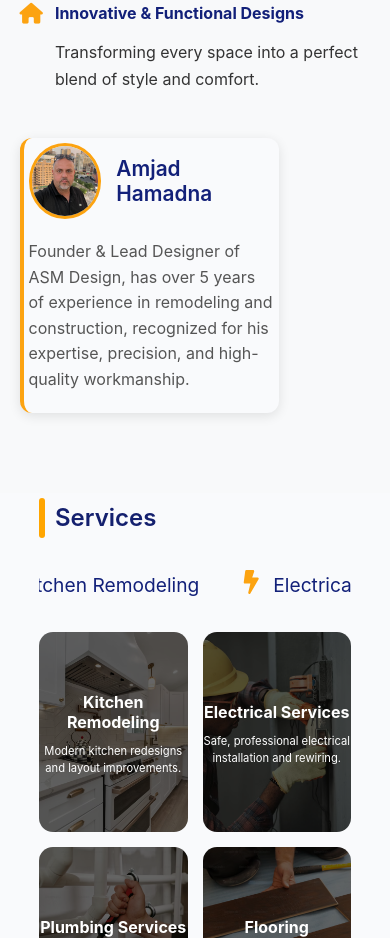
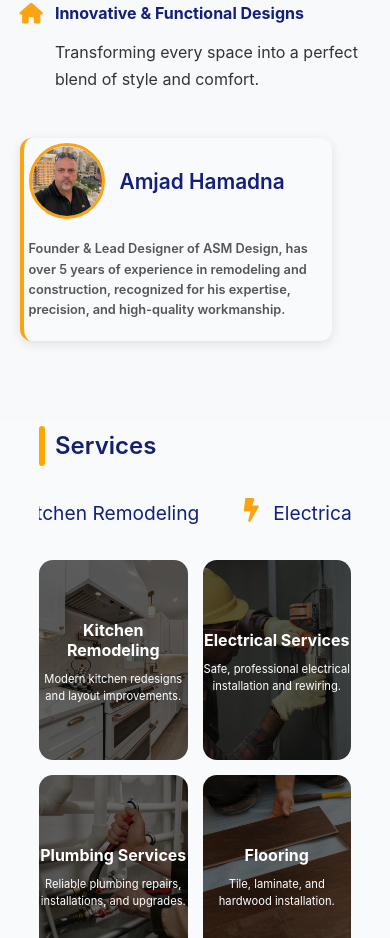
Before and after one commit to MalakJawabreh/asm-frontend, a React (Create React App) app: page / in a window 390 px wide. Shown: the part 1372-2310 px from the top of the page. Built offline with nearby package versions, Linux system fonts and the light colour scheme; no server answers.

Commit message:
update frontend2

```diff
--- a/src/component/About/About.css
+++ b/src/component/About/About.css
@@ -225,7 +225,7 @@
 
   .founder-info {
     padding: 5px 5px;
-    max-width: 70%;
+    max-width: 85%;
   }
 
   .founder-header h3 {
@@ -236,6 +236,10 @@
     width: 70px;
     height: 70px;
   }
+  .founder-info p {
+    font-size: 0.8rem;
+    font-weight: 600;
+  }
 
   .about-company {
     flex-direction: column; /* ترتيب عمودي بدل side-by-side */
```
